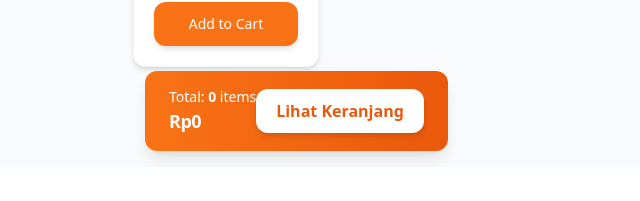
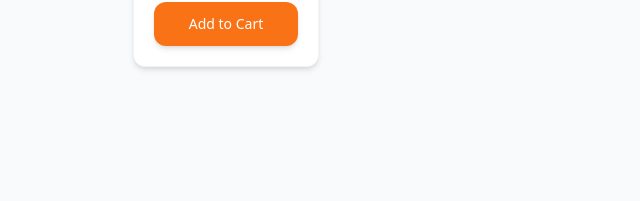
Before and after one commit to JonathanGea/perfume-ecommerce-web-fe-public, an Angular app: page / in a window 1280 px wide. Shown: the part 1335-1536 px from the top of the page, without its empty margins (319-959 px from the left). Before the commit the page ends 1502 px from the top, so only its background shows below. Built offline with nearby package versions, Linux system fonts and the light colour scheme.

Commit message:
fix button

```diff
--- a/src/app/modules/home/home.html
+++ b/src/app/modules/home/home.html
@@ -93,7 +93,7 @@
         </app-product-detail>
     </div>
 
-    <app-cart-button class="block fixed z-10"></app-cart-button>
+    <app-cart-button></app-cart-button>
     <!-- Bottom Spacer (for fixed bottom nav) -->
     <div class="h-24"></div>
 </div>
```
Also changed, not shown: src/app/shared/components/cart-button/cart-button.html (indentation only).
